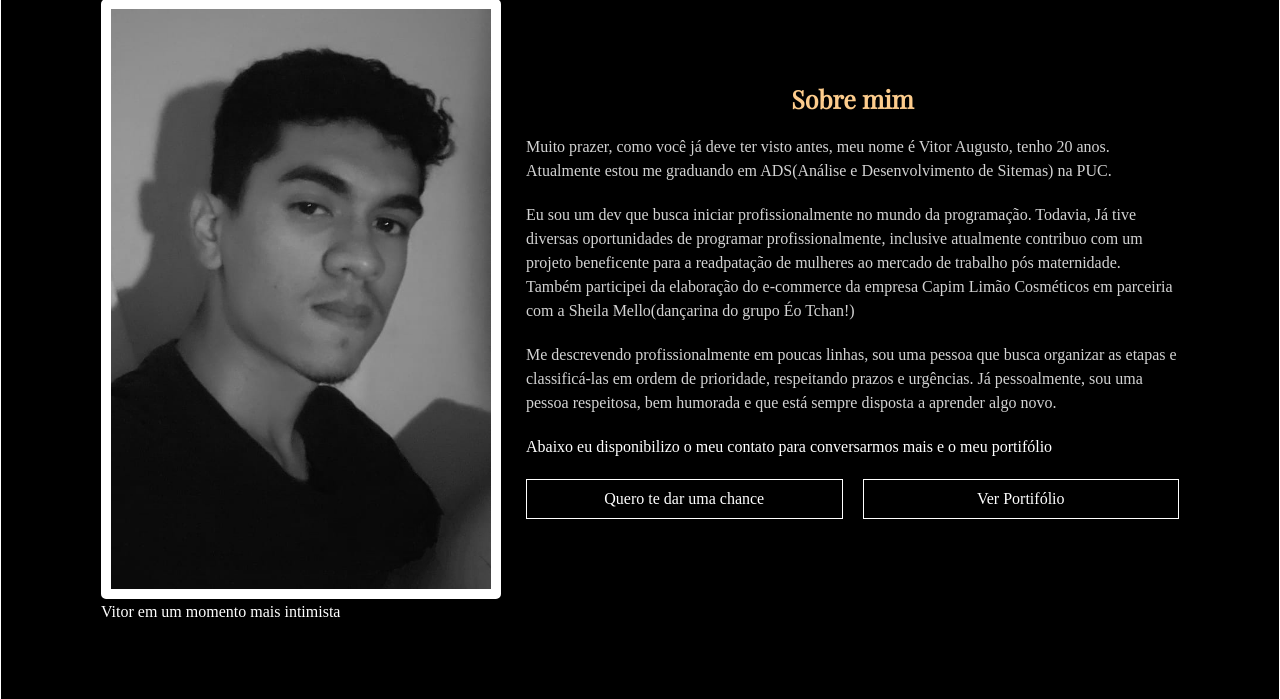
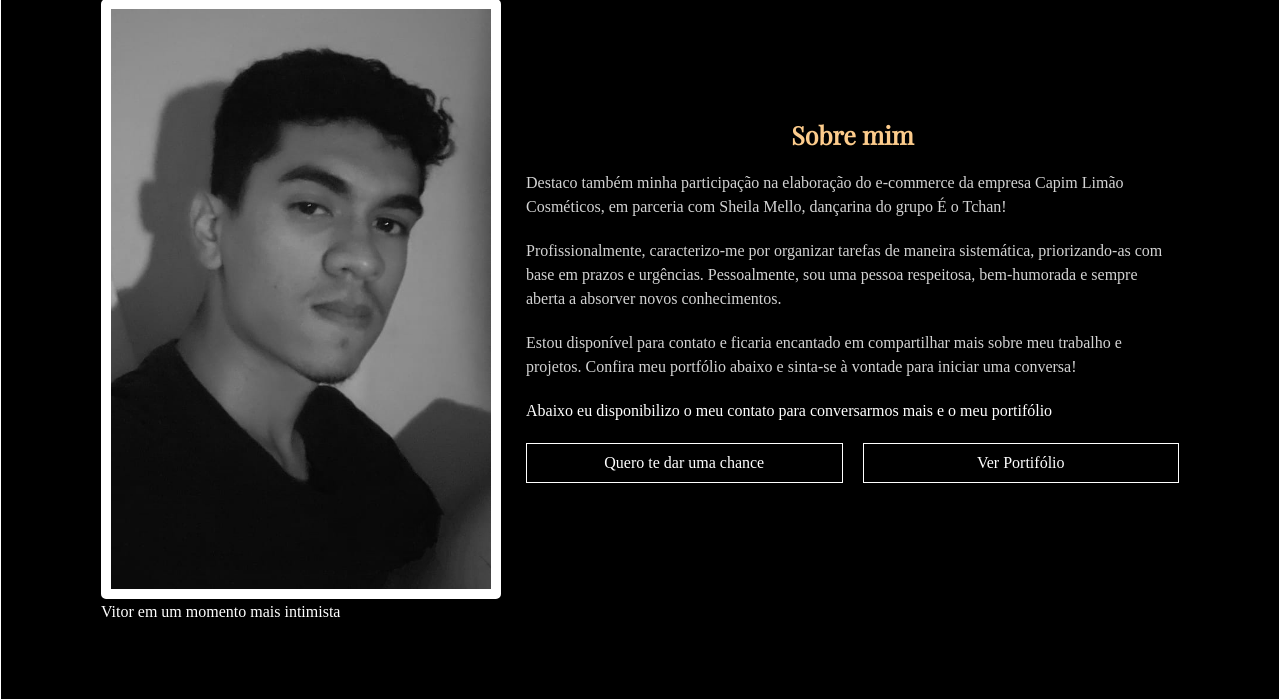
Before and after one commit to vitor-sld/Portifolio, a website: page index.html in a window 1280 px wide. Shown: the part 1760-2459 px from the top of the page. Drawn offline with nearby package versions, Linux system fonts and the light colour scheme; a web font is replaced by a local one.

Commit message:
ajustando texto sobre mim

```diff
--- a/index.html
+++ b/index.html
@@ -223,16 +223,14 @@
             <div class="about-me__description">
 
                 <h6 class="h6">Sobre mim</h6>
-                <p>Muito prazer, como você já deve ter visto antes, meu nome é Vitor Augusto, tenho 20 anos. Atualmente
-                    estou me graduando em ADS(Análise e Desenvolvimento de Sitemas) na PUC.</p>
-                <p>Eu sou um dev que busca iniciar profissionalmente no mundo da programação. Todavia, Já tive diversas
-                    oportunidades de programar profissionalmente, inclusive atualmente contribuo com um projeto
-                    beneficente para a readpatação de mulheres ao mercado de trabalho pós maternidade. Também participei
-                    da elaboração do e-commerce da empresa Capim Limão Cosméticos em parceiria com a Sheila
-                    Mello(dançarina do grupo Éo Tchan!) </p>
-                <p>Me descrevendo profissionalmente em poucas linhas, sou uma pessoa que busca organizar as etapas e
-                    classificá-las em ordem de prioridade, respeitando prazos e urgências. Já pessoalmente, sou uma
-                    pessoa respeitosa, bem humorada e que está sempre disposta a aprender algo novo.</p>
+                <p>Destaco também minha participação na elaboração do e-commerce da empresa Capim Limão Cosméticos, em
+                    parceria com Sheila Mello, dançarina do grupo É o Tchan!</p>
+                <p>Profissionalmente, caracterizo-me por organizar tarefas de maneira sistemática, priorizando-as com base
+                    em prazos e urgências. Pessoalmente, sou uma pessoa respeitosa, bem-humorada e sempre aberta a absorver
+                    novos conhecimentos.
+                </p>
+                <p>Estou disponível para contato e ficaria encantado em compartilhar mais sobre meu trabalho e projetos.
+                    Confira meu portfólio abaixo e sinta-se à vontade para iniciar uma conversa!</p>
                 <p><span class="span-AboutMe">Abaixo eu disponibilizo o meu contato para conversarmos mais e o meu
                         portifólio</span> </p>
                 <div class="bt-container">
```
